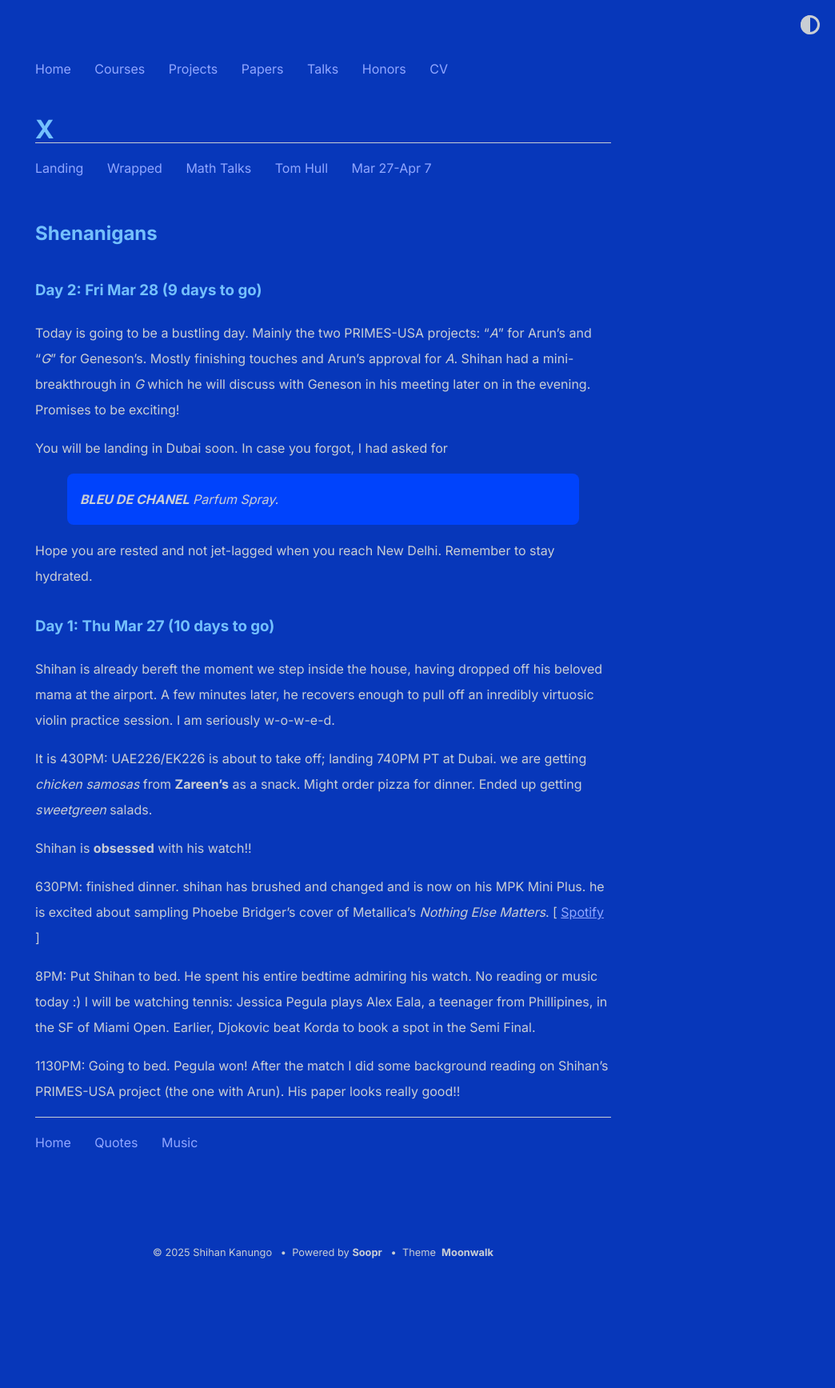
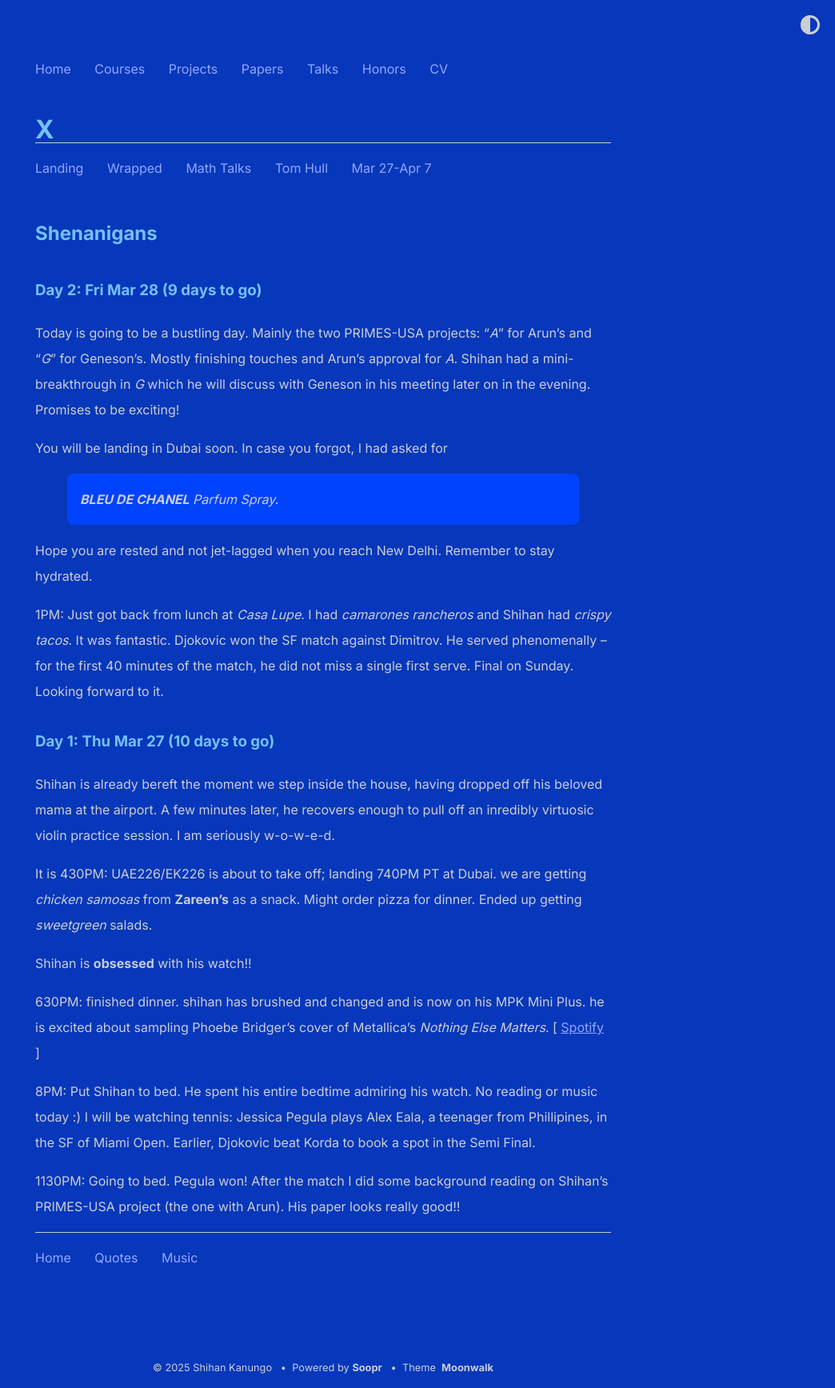
Before and after one commit to shihankanungo/shihankanungo.github.io, a Jekyll site: the page built from india-trip.md, in a window 1280 px wide. Shown: the whole page at 80% size, without its empty margins (236-1280 px from the left). Built offline with Jekyll 4.4.1, drawn with Linux system fonts in a browser that asks for light colours; before the commit the page ends 1591 px from its top, so only the background shows below that.

Commit message:
Update india-trip.md

```diff
--- a/india-trip.md
+++ b/india-trip.md
@@ -16,6 +16,10 @@
 > **BLEU DE CHANEL** _Parfum Spray_.
 
 Hope you are rested and not jet-lagged when you reach New Delhi. Remember to stay hydrated.
+
+1PM: Just got back from lunch at _Casa Lupe_. I had _camarones rancheros_ and Shihan had _crispy tacos_. It was fantastic.
+Djokovic won the SF match against Dimitrov. He served phenomenally -- for the first 40 minutes of the match, he did not miss
+a single first serve. Final on Sunday. Looking forward to it.
 
 ### Day 1: Thu Mar 27 (10 days to go)
 
```
